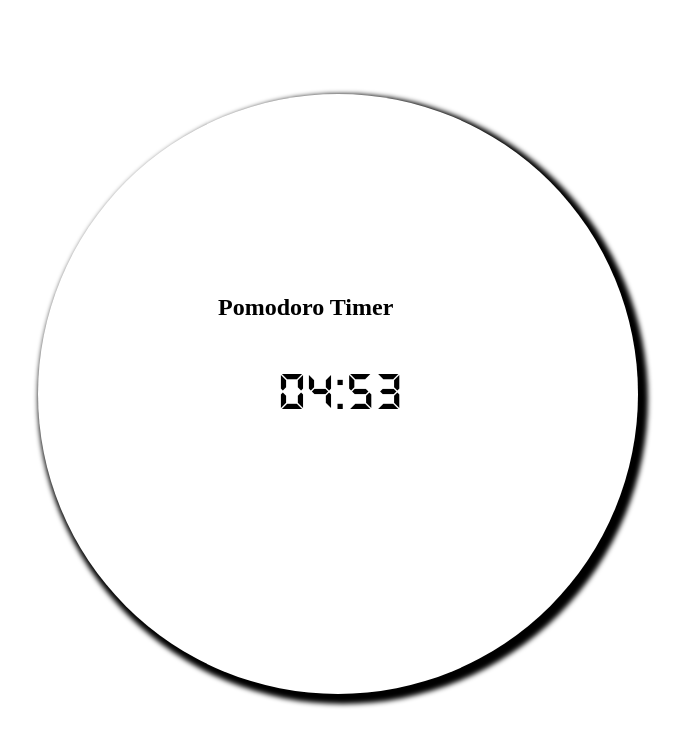
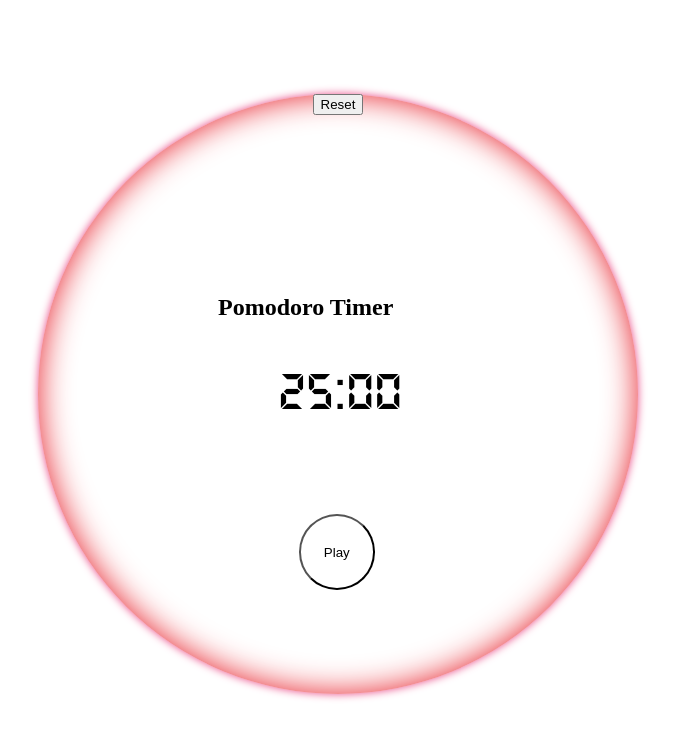
Before and after one commit to Eletromaximus/PomodoroClock, a React (Create React App) app: page / in a window 1280 px wide. Shown: the top 746 px of the page, without its empty margins (302-985 px from the left). Built offline with nearby package versions, Linux system fonts and the light colour scheme.

Commit message:
Customizando texto pause/play

```diff
--- a/package.json
+++ b/package.json
@@ -13,6 +13,7 @@
     "moment": "^2.24.0",
     "react": "^16.13.1",
     "react-dom": "^16.13.1",
+    "react-intl": "^4.5.0",
     "react-scripts": "3.4.1",
     "typescript": "~3.7.2"
   },
--- a/src/Hooks/interval.ts
+++ b/src/Hooks/interval.ts
@@ -2,6 +2,7 @@ import {useEffect, useRef} from 'react';
 
 
 const useInterval = (callback:any, delay:number) => {
+
   const savedCallback = useRef<any|undefined>();
 
 
@@ -16,7 +17,7 @@ const useInterval = (callback:any, delay:number) => {
       () => {
           const handler = (...args:any) => savedCallback.current(...args );
 
-          if (delay != null) {
+          if (delay !== 0) {
               const id = setInterval(handler, delay);
               return() => clearInterval(id);
           }
--- a/src/Timer/index.css
+++ b/src/Timer/index.css
@@ -2,6 +2,9 @@
     font-family: "DS-DIGIB";
     src: url(  ./ds_digital/DS-DIGIB.TTF);
 }
+
+@import url('https://fonts.googleapis.com/css2?family=Roboto:wght@500&display=swap');
+
 
 body {
     display: grid;
@@ -14,7 +17,8 @@ body {
     width: 600px;
     height: 600px;
     text-align: center;
-    box-shadow: 5px 5px 5px 5px black;
+    align-items: center;
+    box-shadow: 0 0 8px #ea4c89, inset 0 0 32px #e71d27;
     margin: 2.5cm auto auto auto;
     padding: 0%;
     border-radius: 50%;
@@ -34,5 +38,15 @@ body {
     margin: 0%;
     top: 45%;
     left: 40%;
+}
+
+#play-pause {
+    width: 2cm;
+    height: 2cm;
+    left: 43.5%;
+    position: absolute;
+    border-radius: 50%;
+    top: 70%;
+    background-color: transparent;
 
 }
--- a/src/Timer/index.tsx
+++ b/src/Timer/index.tsx
@@ -1,13 +1,13 @@
 import React, { useState, useEffect } from 'react';
 import useInterval from '../Hooks/interval';
 import moment from 'moment'
-import SetTimer from '../SetTimer';
- import './index.css';
+import './index.css';
+
 
 export default function Timer() {
   const [time, setTime] = useState<number>(0);
-  const [isActive, setIsActive] = useState<boolean>(true);
-  const [mode, setMode] = useState<string>('session');
+  const [isActive, setIsActive] = useState<boolean>(false);
+  const [mode, setMode] = useState<string>('break');
   const [sessionTime, setSessionTime] = useState<number>(25);
   const [breakTime, setBreakTime] = useState<number>(5);
 
@@ -29,10 +29,23 @@ export default function Timer() {
     }
   },[time, mode, sessionTime, breakTime]);
 
+  const handleReset = () => {
+
+    setIsActive(false)
+    setMode('session')
+    setBreakTime(5)
+    setSessionTime(25)
+    setTime(25 * 60 * 1000)
+  }
+const play = <p>Play</p>;
+const pause = <p>Pause</p>;
+
   return (
     <div className="Timer">
       <h2 className="Title">Pomodoro Timer</h2>
       <h2 className="Clock">{moment(time).format('mm:ss')}</h2>
+  <button id="play-pause" onClick={() =>{setIsActive(!isActive)}}>{isActive? pause: play}</button>
+      <button id="reset" onClick={() =>{handleReset()}}>Reset</button>
     </div>
   );
 }
```
Also changed, not shown: src/SetTimer/index.tsx (deleted, +0 -27 lines), src/Utils/internalization.jsx (added, +10 -0 lines), 1 other file (tests, documents, lock files or other folders).
